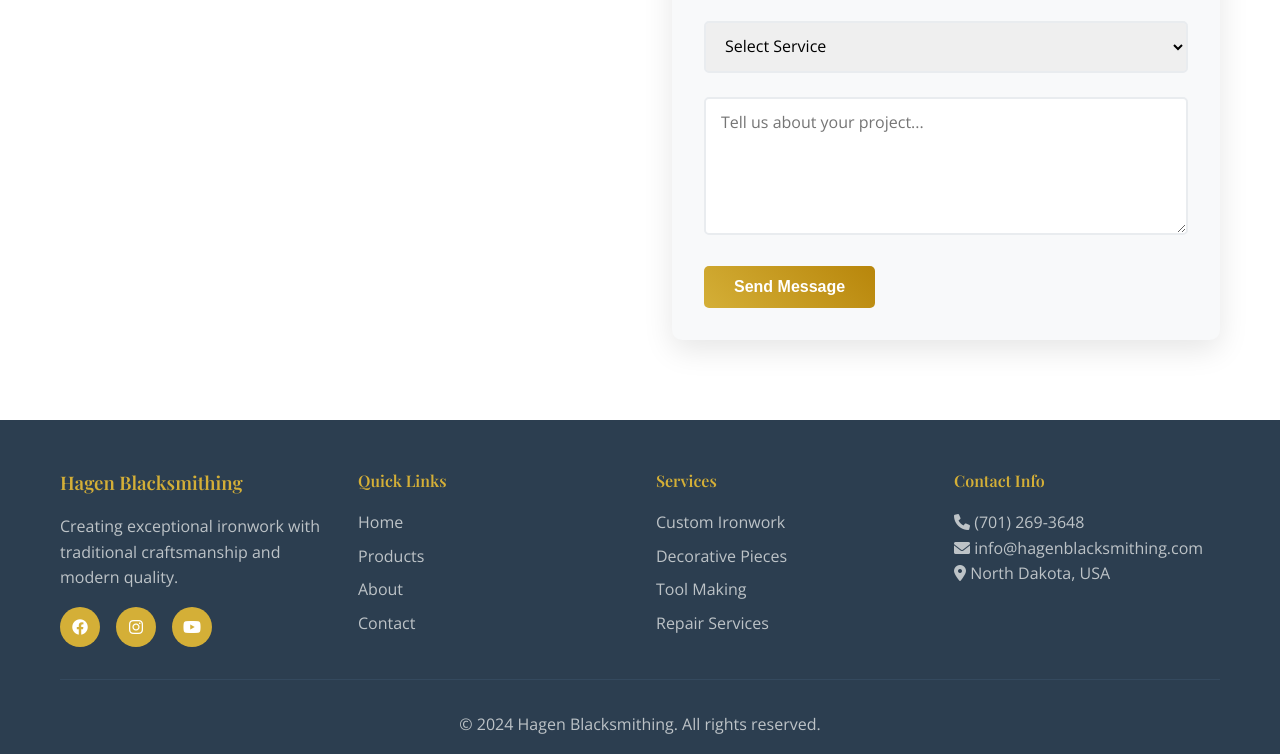
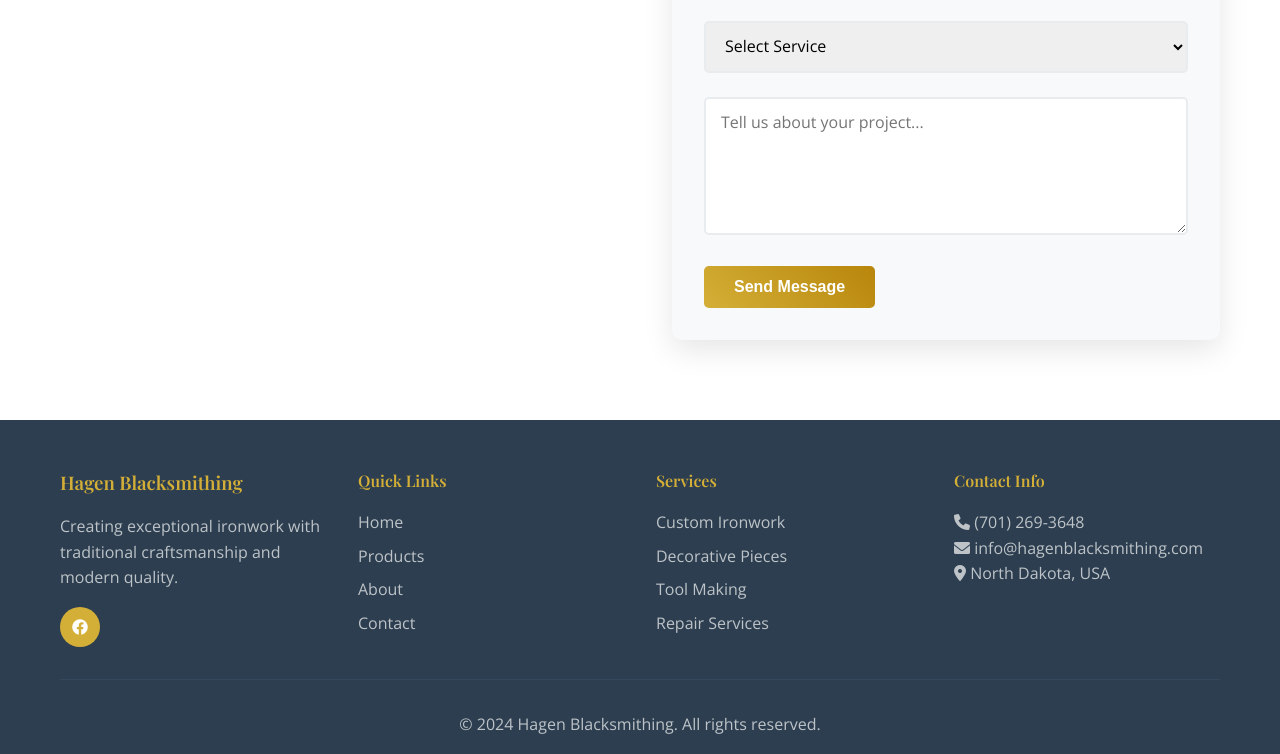
Before and after one commit to Mattjhagen/Hagen-Blacksmithing, a plain HTML site: page index.html in a window 1280 px wide. Shown: the part 6808-7562 px from the top of the page. Drawn offline with nearby package versions, Linux system fonts and the light colour scheme.

Commit message:
Update index.html

```diff
--- a/index.html
+++ b/index.html
@@ -260,8 +260,6 @@
                     <p>Creating exceptional ironwork with traditional craftsmanship and modern quality.</p>
                     <div class="social-links">
                         <a href="#"><i class="fab fa-facebook"></i></a>
-                        <a href="#"><i class="fab fa-instagram"></i></a>
-                        <a href="#"><i class="fab fa-youtube"></i></a>
                     </div>
                 </div>
                 <div class="footer-section">
```
